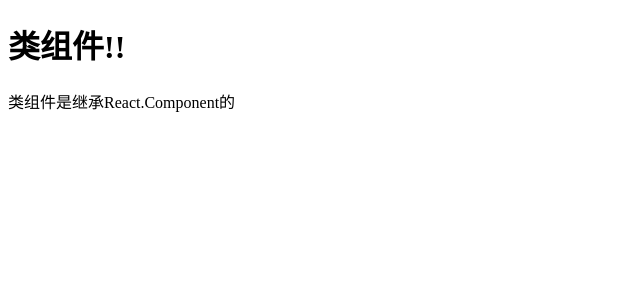
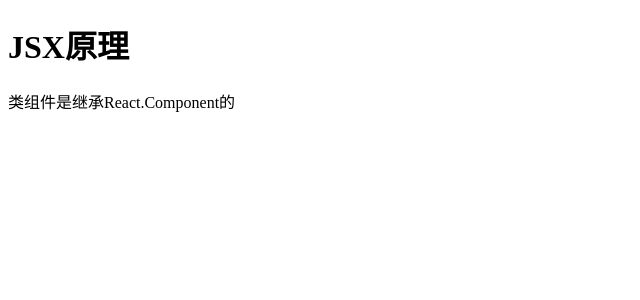
Before and after one commit to lhz333/react-study, a React (Create React App) app: page / in a window 1280 px wide. Shown: the top 300 px of the page, without its empty margins (0-640 px from the left). Built offline with nearby package versions, Linux system fonts and the light colour scheme.

Commit message:
feat: JSX的原理

```diff
--- a/src/index.js
+++ b/src/index.js
@@ -1,20 +1,65 @@
 import React, { Component } from 'react'
 import { render } from 'react-dom'
 
-const Header = () => <h1>类组件!!</h1>
+// JSX原理 表示一个虚拟dom树的方式
+// const appVDom = {
+//   tag: 'div',
+//   attrs: {
+//     className: 'app',
+//     id: 'appRoot'
+//   },
+//   children: [
+//     {
+//       tag: 'h1',
+//       attrs: {
+//         className: 'title'
+//       },
+//       children: ['JSX原理']
+//     },
+//     {
+//       tag: 'p',
+//       attrs: null,
+//       children: ['类组件是继承React.Component的']
+//     }
+//   ]
+// }
 
+// 这里是使用类的形式创建的组件，这是jsx的语法，但不是合法的js
+// class App extends Component {
+//   render() {
+//     return (
+//       <div className="app" id="appRoot">
+//         <h1 className="title">JSX原理</h1>
+//         <p>类组件是继承React.Component的</p>
+//       </div>
+//     )
+//   }
+// }
+
+// 所以react在真正渲染的时候会把上面的代码编译成下面这种形式来运行，下面的是合法的js
 class App extends Component {
-  render () {
-    return (
-      <div>
-        <Header />
-        <p>{this.props.desc}</p>
-      </div>
+  render() {
+    // React.createElement是一个方法，用于创建元素，可以有很多的参数，但是前两个是固定的
+    // 第一个是标签名
+    // 第二个是标签的属性
+    // 剩下的就是更多的子元素
+    // React.createElement(type, [props], [...children])
+    return React.createElement(
+      'div',
+      {
+        className: 'app',
+        id: 'appRoot'
+      },
+      React.createElement(
+        'h1',
+        {
+          className: 'title'
+        },
+        'JSX原理'
+      ),
+      React.createElement('p', null, '类组件是继承React.Component的')
     )
   }
 }
 
-render(
-  <App desc="类组件是继承React.Component的"/>,
-  document.querySelector('#root')
-)
+render(<App />, document.querySelector('#root'))
```
